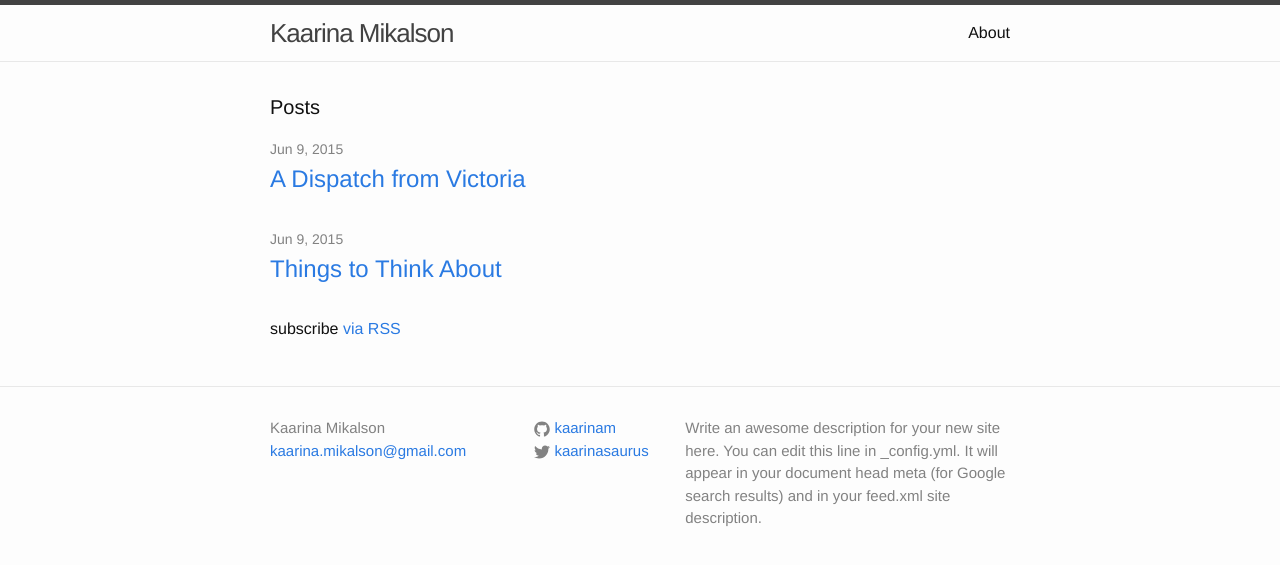
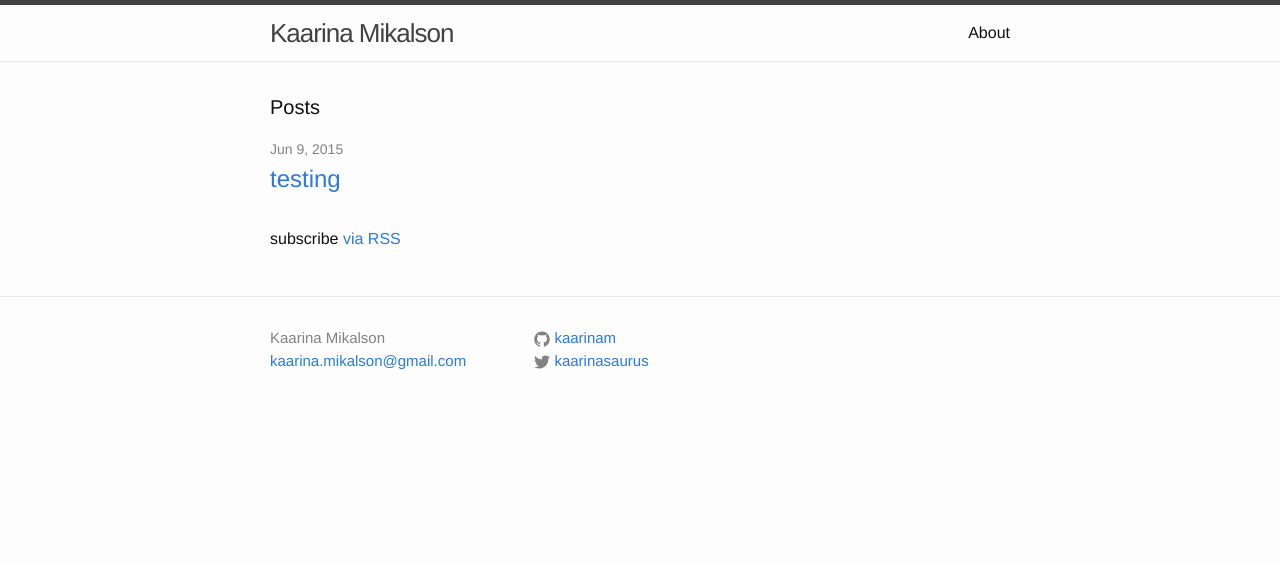
Before and after one commit to kaarinam/mysite, a Jekyll site: the page built from index.html, in a window 1280 px wide. Shown: the top 565 px of the page. Built offline with Jekyll 4.4.1, drawn with Linux system fonts in a browser that asks for light colours.

```diff
--- a/_config.yml
+++ b/_config.yml
@@ -2,9 +2,7 @@
 title: Kaarina Mikalson
 email: kaarina.mikalson@gmail.com
 description: > # this means to ignore newlines until "baseurl:"
-  Write an awesome description for your new site here. You can edit this
-  line in _config.yml. It will appear in your document head meta (for
-  Google search results) and in your feed.xml site description.
+
 baseurl: "" # the subpath of your site, e.g. /blog/
 url: "http://yourdomain.com" # the base hostname & protocol for your site
 twitter_username: kaarinasaurus
--- a/_posts/2015-06-09-welcome-to-jekyll.markdown
+++ b/_posts/2015-06-09-welcome-to-jekyll.markdown
@@ -1,7 +1,7 @@
 ---
 layout: post
-title:  "A Dispatch from Victoria"
+title:  testing
 date:   2015-06-09 14:09:07
 categories: jekyll update
 ---
-Right now I am in Victoria at DHSI. I am taking a course called Digital Humanities with a Global Outlook, taught by Alex Gil.
+My tiny jekyll site, useful for hosting schemas.
```
Also changed, not shown: _posts/2015-06-09-second-post.markdown (deleted, +0 -9 lines), 1 other file.
